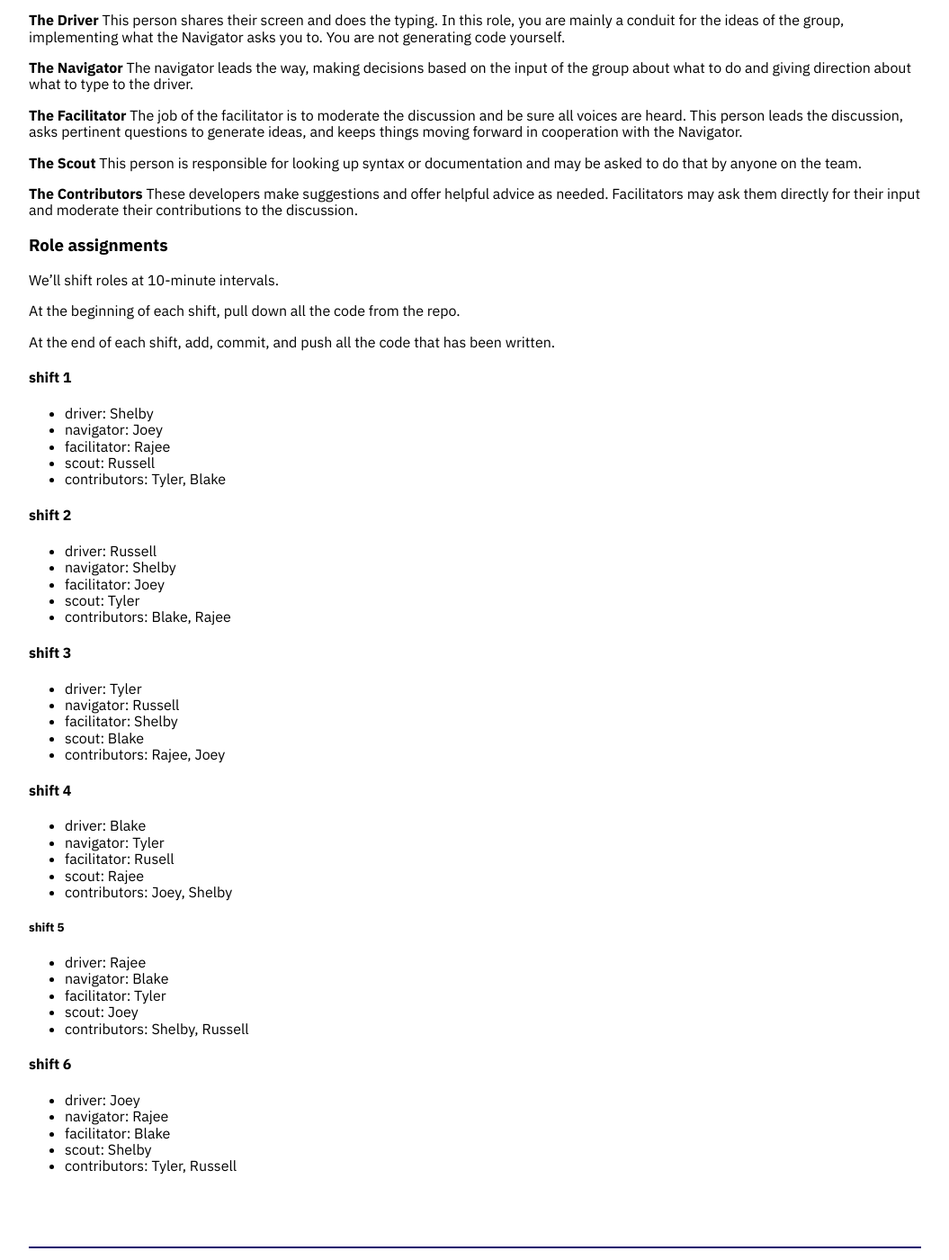
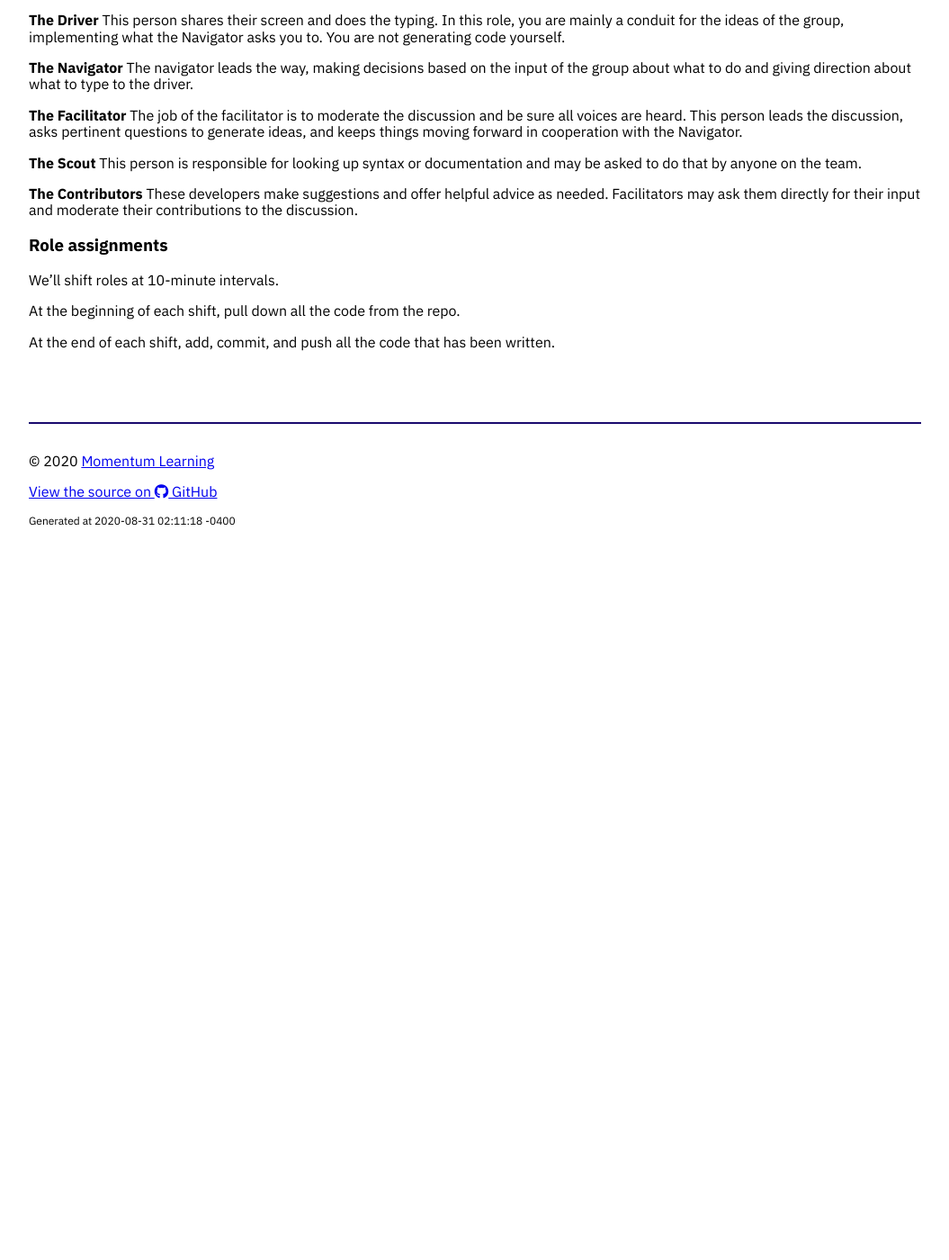
Before and after one commit to momentum-team-3/momentum-team-3.github.io, a Jekyll site: the page built from mob-programming-assingment-rules.md, in a window 1280 px wide and 1400 px high, scrolled down 1158 px. Shown: the whole window at 90% size, without its empty margins (112-1167 px from the left). Built offline with Jekyll 4.4.1, drawn with Linux system fonts in a browser that asks for light colours; nearby versions of some CDN libraries; after the commit the page ends 1788 px from its top, so only the background shows below that.

Commit message:
updated mob programming

```diff
--- a/mob-programming-assingment-rules.md
+++ b/mob-programming-assingment-rules.md
@@ -64,51 +64,3 @@ We'll shift roles at 10-minute intervals.
 At the beginning of each shift, pull down all the code from the repo.
 
 At the end of each shift, add, commit, and push all the code that has been written.
-
-#### shift 1
-
-- driver: Shelby
-- navigator: Joey
-- facilitator: Rajee
-- scout: Russell
-- contributors: Tyler, Blake
-
-#### shift 2
-
-- driver: Russell
-- navigator: Shelby
-- facilitator: Joey
-- scout: Tyler
-- contributors: Blake, Rajee
-
-#### shift 3
-
-- driver: Tyler
-- navigator: Russell
-- facilitator: Shelby
-- scout: Blake
-- contributors: Rajee, Joey
-
-#### shift 4
-
-- driver: Blake
-- navigator: Tyler
-- facilitator: Rusell
-- scout: Rajee
-- contributors: Joey, Shelby
-
-##### shift 5
-
-- driver: Rajee
-- navigator: Blake
-- facilitator: Tyler
-- scout: Joey
-- contributors: Shelby, Russell
-
-#### shift 6
-
-- driver: Joey
-- navigator: Rajee
-- facilitator: Blake
-- scout: Shelby
-- contributors: Tyler, Russell
```
